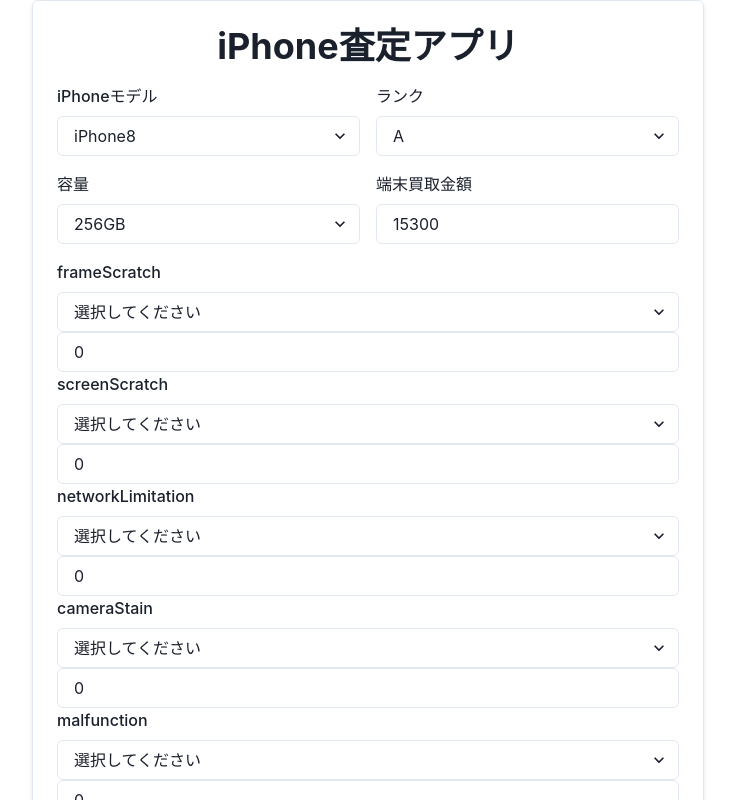
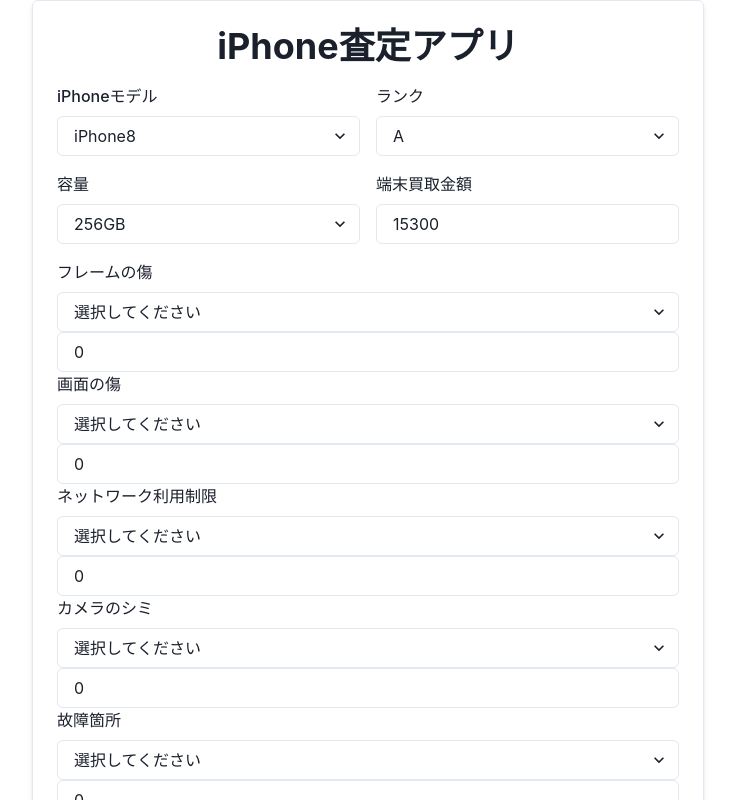
Before and after one commit to nagg4001/rinosma, a React (Create React App) app: page / in a window 1280 px wide. Shown: the top 800 px of the page, without its empty margins (272-1007 px from the left). Built offline with nearby package versions, Linux system fonts and the light colour scheme.

Commit message:
Updated the app with new changes

```diff
--- a/src/App.js
+++ b/src/App.js
@@ -312,18 +312,18 @@
   const [selectedModel, setSelectedModel] = useState(models[0]);
   const [selectedRank, setSelectedRank] = useState(ranks[0]);
   const [selectedCapacity, setSelectedCapacity] = useState(Object.keys(iPhoneData[models[0]][ranks[0]])[0]);
-  const [customAppraisalAmount, setCustomAppraisalAmount] = useState(null);
+  const [customAppraisalAmount, setCustomAppraisalAmount] = useState('');
   const [deductions, setDeductions] = useState({
-    frameScratch: 0,
-    screenScratch: 0,
-    networkLimitation: 0,
-    cameraStain: 0,
-    malfunction: 0,
-    truetone: 0
+    フレームの傷: 0,
+    画面の傷: 0,
+    ネットワーク利用制限: 0,
+    カメラのシミ: 0,
+    故障箇所: 0,
+    Truetone: 0
   });
 
   const { appraisalPrice, taxExclusivePrice, consumptionTax } = useMemo(() => {
-    let basePrice = customAppraisalAmount !== null ? customAppraisalAmount : iPhoneData[selectedModel][selectedRank][selectedCapacity];
+    let basePrice = customAppraisalAmount !== '' ? Number(customAppraisalAmount) : iPhoneData[selectedModel][selectedRank][selectedCapacity];
     const totalDeduction = Object.values(deductions).reduce((sum, value) => sum + value, 0);
     const appraisalPrice = Math.max(0, basePrice - totalDeduction);
     const taxExclusivePrice = Math.floor(appraisalPrice / 1.1);
@@ -376,7 +376,7 @@
               onChange={(e) => {
                 setSelectedModel(e.target.value);
                 setSelectedCapacity(Object.keys(iPhoneData[e.target.value][selectedRank])[0]);
-                setCustomAppraisalAmount(null);
+                setCustomAppraisalAmount('');
               }}
             >
               {models.map((model) => (
@@ -390,7 +390,7 @@
             <FormLabel>ランク</FormLabel>
             <Select onChange={(e) => {
               setSelectedRank(e.target.value);
-              setCustomAppraisalAmount(null);
+              setCustomAppraisalAmount('');
             }}>
               {ranks.map((rank) => (
                 <option key={rank} value={rank}>
@@ -403,7 +403,7 @@
             <FormLabel>容量</FormLabel>
             <Select onChange={(e) => {
               setSelectedCapacity(e.target.value);
-              setCustomAppraisalAmount(null);
+              setCustomAppraisalAmount('');
             }}>
               {Object.keys(iPhoneData[selectedModel][selectedRank]).map((capacity) => (
                 <option key={capacity} value={capacity}>
@@ -417,13 +417,18 @@
             <Input
               type="number"
               placeholder="査定額"
-              value={customAppraisalAmount !== null ? customAppraisalAmount : iPhoneData[selectedModel][selectedRank][selectedCapacity]}
-              onChange={(e) => setCustomAppraisalAmount(Number(e.target.value))}
+              value={customAppraisalAmount !== '' ? customAppraisalAmount : iPhoneData[selectedModel][selectedRank][selectedCapacity]}
+              onChange={(e) => setCustomAppraisalAmount(e.target.value)}
             />
           </FormControl>
         </Box>
         <Box mt={4}>
-          {Object.entries(deductionOptions).map(([key, options]) => renderSelect(key, options, key))}
+          {renderSelect('フレームの傷', deductionOptions.frameScratch, 'フレームの傷')}
+          {renderSelect('画面の傷', deductionOptions.screenScratch, '画面の傷')}
+          {renderSelect('ネットワーク利用制限', deductionOptions.networkLimitation, 'ネットワーク利用制限')}
+          {renderSelect('カメラのシミ', deductionOptions.cameraStain, 'カメラのシミ')}
+          {renderSelect('故障箇所', deductionOptions.malfunction, '故障箇所')}
+          {renderSelect('Truetone', deductionOptions.truetone, 'Truetone')}
         </Box>
         <Box mt={6} textAlign="center">
           <Text fontSize="2xl" fontWeight="bold" color="green.500">
```
